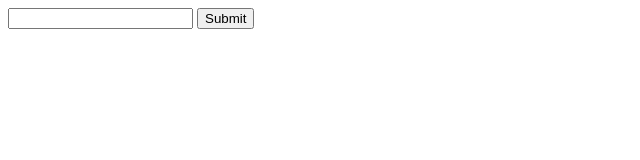
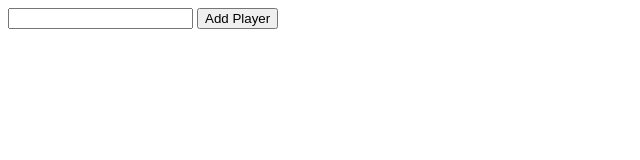
Before and after one commit to mecnieri/jeopardy, a plain HTML site: page index.html in a window 1280 px wide. Shown: the full height of the page, 0-640 px from the left. Drawn offline with Linux system fonts and the light colour scheme.

Commit message:
add player

```diff
--- a/index.html
+++ b/index.html
@@ -18,7 +18,7 @@
     <div id="addPlayer">
         <form onsubmit="event.preventDefault(); addplayer(event)">
             <input type="text" id="name">
-            <input type="submit">
+            <input type="submit" value="Add Player">
         </form>
     </div>
 
```
